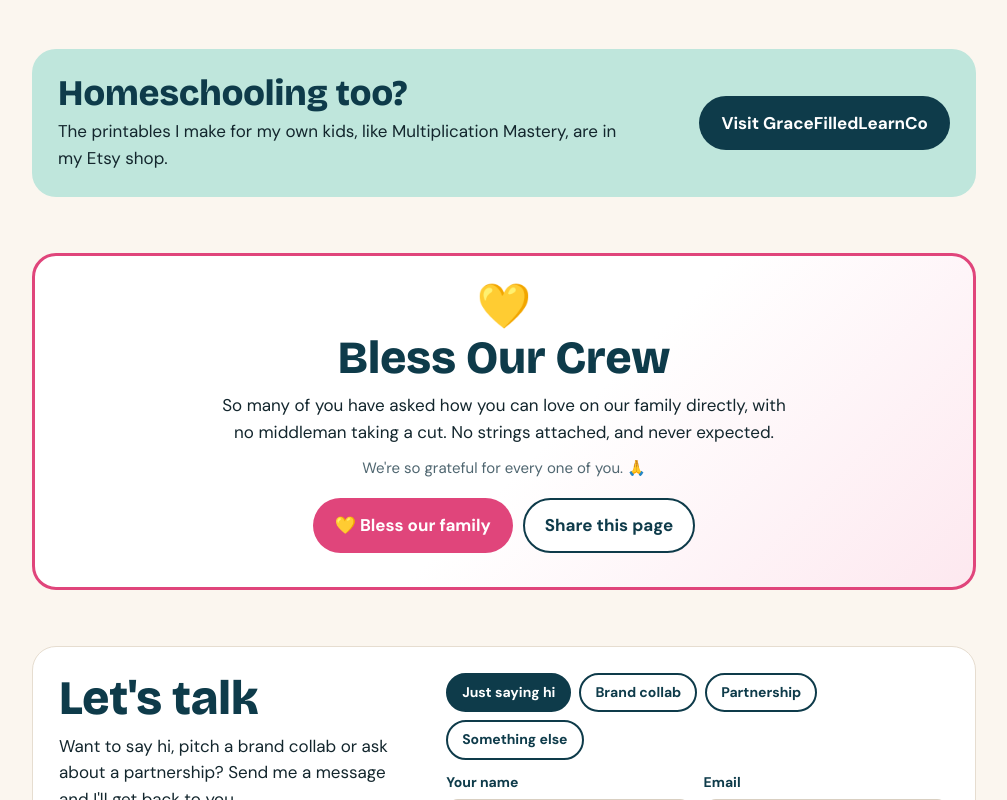
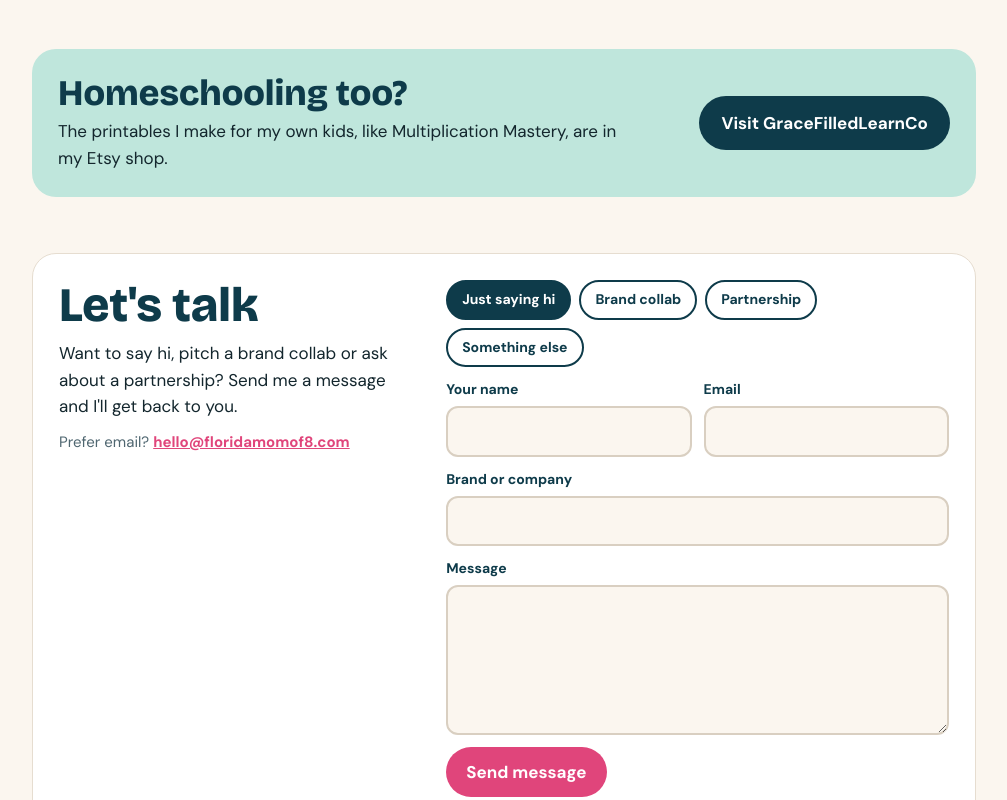
Before and after one commit to flemingschoolhouse/floridamomof8, a plain HTML site: page index.html in a window 1280 px wide. Shown: the part 3304-4104 px from the top of the page, without its empty margins (136-1143 px from the left). Drawn offline with nearby package versions, Linux system fonts and the light colour scheme.

Commit message:
Remove Bless our family section and PayPal link
Co-Authored-By: Claude Opus 5.5 <noreply@anthropic.com>
Claude-Session: https://claude.ai/code/session_01NjNdsQN4tEirhDV7WArvu1

```diff
--- a/index.html
+++ b/index.html
@@ -157,15 +157,6 @@ a.item:hover{transform:translate(-2px,-2px)}
 .shop p{margin:6px 0 0;max-width:34em}
 .btn.dark{background:var(--ocean);color:#fff}
 
-/* bless */
-.bless{background:linear-gradient(135deg,#fff 0%,#fff 55%,#fde8ef 100%);border:3px solid var(--hibiscus);border-radius:24px;padding:28px;text-align:center;position:relative;overflow:hidden}
-.bless .heart{font-size:44px;line-height:1}
-.bless h2{font-size:clamp(30px,5.5vw,46px);font-weight:800;color:var(--ocean);margin:6px 0 10px}
-.bless p{max-width:34em;margin:0 auto 12px}
-.bless .soft{color:var(--muted);font-size:15px}
-.bless .btns{justify-content:center;margin:18px 0 6px}
-.bless .btn.ghost2{font:inherit;font-weight:700;cursor:pointer;background:#fff;color:var(--ocean);border:2px solid var(--ocean)}
-.bless .verse{font-style:italic;color:var(--muted);font-size:14px;margin-top:14px}
 footer{margin-top:50px;background:var(--ocean);color:#cfe3e6;padding:30px 0;text-align:center}
 footer .glory{font-family:var(--display);font-size:26px;color:#fff;font-weight:800}
 footer .glory span{color:var(--hibiscus)}
@@ -268,9 +259,6 @@ footer .glory span{color:var(--hibiscus)}
       <a class="link" href="https://www.facebook.com/share/1CeTGV8pZw/">
       <span class="ico"><svg viewBox="0 0 24 24" fill="currentColor"><path d="M14 8h3V4h-3a4 4 0 0 0-4 4v2H7v4h3v8h4v-8h3l1-4h-4V8Z"/></svg></span>
       <span><b>Facebook</b><small>Follow our big-family life</small></span></a>
-    <a class="link" href="#bless">
-      <span class="ico"><svg viewBox="0 0 24 24" fill="currentColor"><path d="M12 21s-7.5-4.6-9.6-9.2C.9 8.5 3 5 6.4 5c2 0 3.6 1.1 4.6 2.6l1 1.4 1-1.4C14 6.1 15.6 5 17.6 5 21 5 23.1 8.5 21.6 11.8 19.5 16.4 12 21 12 21Z"/></svg></span>
-      <span><b>Bless our family</b><small>Love on our crew, no strings attached</small></span></a>
     <a class="link" href="#contact">
       <span class="ico"><svg viewBox="0 0 24 24" fill="none" stroke="currentColor" stroke-width="2"><rect x="3" y="5" width="18" height="14" rx="2"/><path d="m3 7 9 6 9-6"/></svg></span>
       <span><b>Contact &amp; collabs</b><small>Say hi or pitch a partnership</small></span></a>
@@ -339,18 +327,6 @@ footer .glory span{color:var(--hibiscus)}
     </div>
   </section>
 
-  <section id="bless">
-    <div class="bless">
-      <div class="heart">💛</div>
-      <h2>Bless Our Crew</h2>
-      <p>So many of you have asked how you can love on our family directly, with no middleman taking a cut. No strings attached, and never expected.</p>
-      <p class="soft">We're so grateful for every one of you. 🙏</p>
-      <div class="btns">
-        <a class="btn pink" href="https://www.paypal.com/qrcodes/p2pqrc/MLE4Y97PR9SP4" rel="noopener">💛 Bless our family</a>
-        <button class="btn ghost2" type="button" id="share-site">Share this page</button>
-      </div>
-    </div>
-  </section>
 
   <section id="contact">
     <div class="contact">
@@ -405,9 +381,6 @@ footer .glory span{color:var(--hibiscus)}
       .then(function(){btn.disabled=false;btn.textContent='Send message';});
   });
 })();
-(function(){var b=document.getElementById('share-site');if(!b)return;b.addEventListener('click',function(){
-  var d={title:'Florida Mom of 8',text:'Come hang out with our crew!',url:'https://floridamomof8.com'};
-  if(navigator.share){navigator.share(d).catch(function(){})}else{try{navigator.clipboard.writeText(d.url);b.textContent='Link copied! 💛'}catch(e){}}});})();
 </script>
 </body>
 </html>
```
